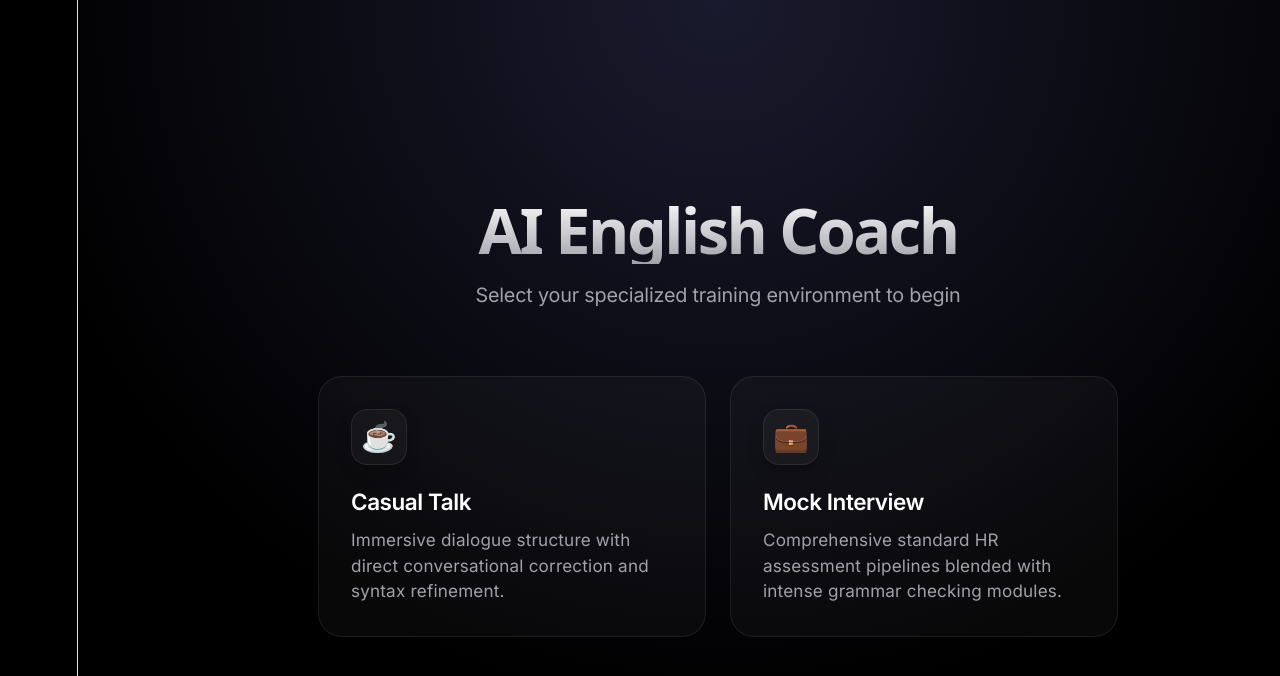
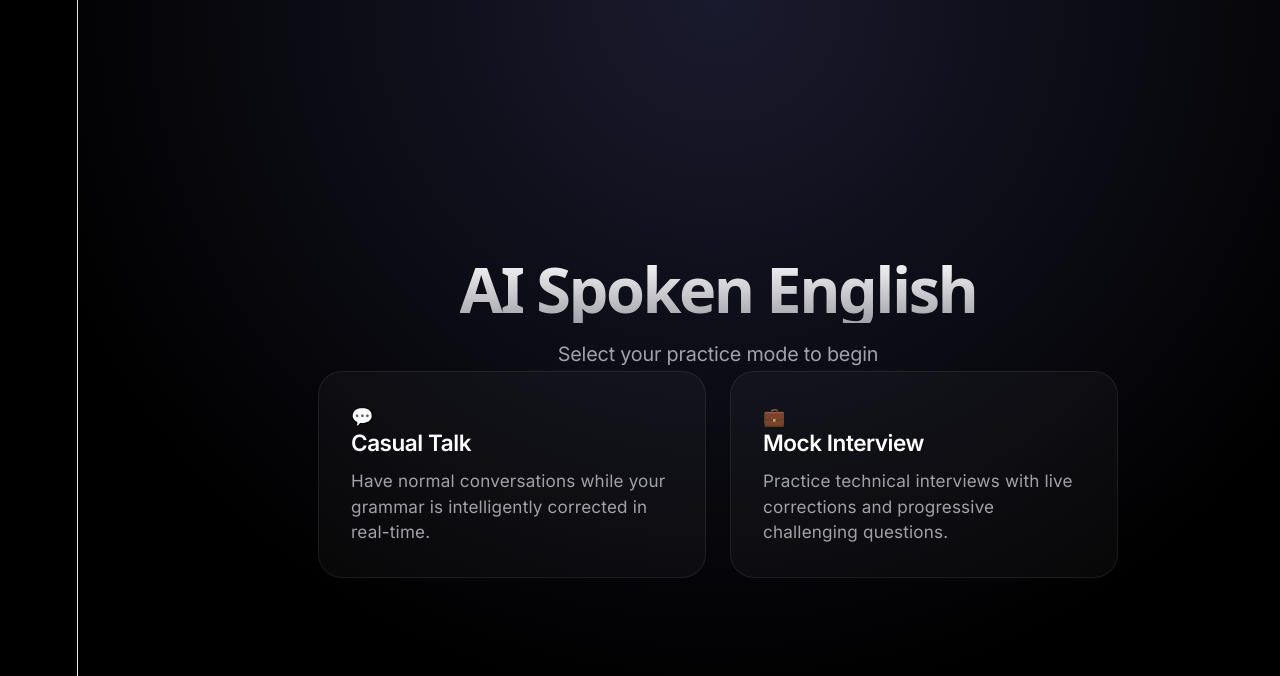
Before and after one commit to Aniketgupta4/EnglishAI, a React app in the folder frontend/: page / in a window 1280 px wide. Shown: the top 676 px of the page. Built offline with nearby package versions, Linux system fonts and the light colour scheme; the HTML template or start-up script is replaced by a standard one.

Commit message:
Initial commit - English AI App

```diff
--- a/frontend/src/App.jsx
+++ b/frontend/src/App.jsx
@@ -17,9 +17,12 @@ function App() {
   const typingTimerRef = useRef(null);
   const fadeTimerRef = useRef(null);
 
-  // Refs continuous speech tracking
+  // Refs for continuous speech tracking
   const recognitionRef = useRef(null);
   const finalTranscriptRef = useRef("");
+
+  // 🔥 NAYA REF: Track karne ke liye ki humne khud stop kiya hai ya browser ne
+  const manualStopRef = useRef(false);
 
   // Clean Text Logic
   const cleanAIText = (rawText) => {
@@ -80,13 +83,17 @@ function App() {
     synth.speak(utterance);
   };
 
-  // API Call with Mode Parameter
+  // API Call with Mode Parameter & Dynamic URL
   const handleSendMessage = async (text) => {
     if (!text) return;
     setLoading(true);
 
     try {
-      const response = await axios.post('http://localhost:5000/api/chat', {
+      const API_URL = window.location.hostname === 'localhost'
+        ? 'http://localhost:5000/api/chat'
+        : '/api/chat';
+
+      const response = await axios.post(API_URL, {
         message: text,
         history: appHistory,
         mode: activeMode
@@ -113,29 +120,24 @@ function App() {
     }
   };
 
-  // Mode Selection Helper
   const selectModeAndStart = (mode) => {
     appHistory = [];
     setActiveMode(mode);
   };
 
-  // Toggle Continuous Speech Recording Loop
+  // 🔥 THE BULLETPROOF LISTENING LOGIC 🔥
   const toggleListening = () => {
     if (loading) return;
 
     if (isListening) {
+      // 1. User ne khud TAP karke mic stop kiya
+      manualStopRef.current = true;
       if (recognitionRef.current) {
-        recognitionRef.current.stop();
-      }
-      setIsListening(false);
-
-      const fullSentence = finalTranscriptRef.current.trim();
-      if (fullSentence !== "") {
-        handleSendMessage(fullSentence);
-      } else {
-        setDisplayedSubtitle("Didn't catch that. Tap the mic to try again.");
+        recognitionRef.current.stop(); // Ye automatically onend trigger karega
       }
     } else {
+      // 2. Naya speech session start kiya
+      manualStopRef.current = false;
       window.speechSynthesis.cancel();
       setIsSpeaking(false);
       finalTranscriptRef.current = "";
@@ -172,13 +174,32 @@ function App() {
 
       recognition.onerror = (event) => {
         console.error("Speech Error:", event.error);
-        if (event.error !== 'no-speech') {
+        if (event.error === 'not-allowed') {
           setIsListening(false);
         }
       };
 
+      // 🔥 FIX: Agar browser silently mic drop kare, ya hum manually karein
+      recognition.onend = () => {
+        setIsListening(false);
+        const fullSentence = finalTranscriptRef.current.trim();
+
+        // Agar thodi si bhi baat record hui hai, usko bhej do
+        if (fullSentence !== "") {
+          handleSendMessage(fullSentence);
+        } else {
+          setDisplayedSubtitle("Didn't catch that. Tap the mic to try again.");
+        }
+
+        finalTranscriptRef.current = ""; // Clean up memory for next time
+      };
+
       recognitionRef.current = recognition;
-      recognition.start();
+      try {
+        recognition.start();
+      } catch (err) {
+        console.error("Mic start failed", err);
+      }
     }
   };
 
@@ -196,28 +217,20 @@ function App() {
   if (!activeMode) {
     return (
       <div className="selection-container">
-        <div className="hero-text-block">
-          <h1 className="selection-title">AI English Coach</h1>
-          <p className="selection-subtitle">Select your specialized training environment to begin</p>
-        </div>
+        <h1 className="selection-title">AI Spoken English</h1>
+        <p className="selection-subtitle">Select your practice mode to begin</p>
 
         <div className="cards-wrapper">
           <div className="mode-card" onClick={() => selectModeAndStart('normal')}>
-            <div className="mode-icon-holder">
-              <span className="emoji-layer">☕</span>
-              <div className="icon-glow-ring"></div>
-            </div>
+            <div className="mode-icon">💬</div>
             <h3 className="mode-name">Casual Talk</h3>
-            <p className="mode-desc">Immersive dialogue structure with direct conversational correction and syntax refinement.</p>
+            <p className="mode-desc">Have normal conversations while your grammar is intelligently corrected in real-time.</p>
           </div>
 
           <div className="mode-card" onClick={() => selectModeAndStart('interview')}>
-            <div className="mode-icon-holder">
-              <span className="emoji-layer">💼</span>
-              <div className="icon-glow-ring"></div>
-            </div>
+            <div className="mode-icon">💼</div>
             <h3 className="mode-name">Mock Interview</h3>
-            <p className="mode-desc">Comprehensive standard HR assessment pipelines blended with intense grammar checking modules.</p>
+            <p className="mode-desc">Practice technical interviews with live corrections and progressive challenging questions.</p>
           </div>
         </div>
       </div>
@@ -230,7 +243,7 @@ function App() {
   return (
     <div className="immersive-container">
 
-      <div className="system-overlay-bar">
+      <div className="system-overlay-bar" style={{ justifyContent: 'space-between', width: '100%' }}>
         <div className="pulse-beacon">
           <div className="core-dot"></div>
           <span>{activeMode === 'interview' ? 'Interview Mode Active' : 'Casual Talk Active'}</span>
@@ -286,12 +299,12 @@ function App() {
 
         <p className="hud-guidance-text">
           {isListening
-            ? "Listening intelligently... Tap agent to finalize transmission"
+            ? "Tap agent again to STOP & SEND"
             : loading
-              ? "Formulating flawless syntactic response..."
+              ? "Formulating perfect grammar..."
               : isSpeaking
-                ? "Articulating structural output..."
-                : "Tap the Coach avatar to transmit voice data"}
+                ? "Speaking clearly..."
+                : "Tap the Coach to interact"}
         </p>
       </div>
 
```
